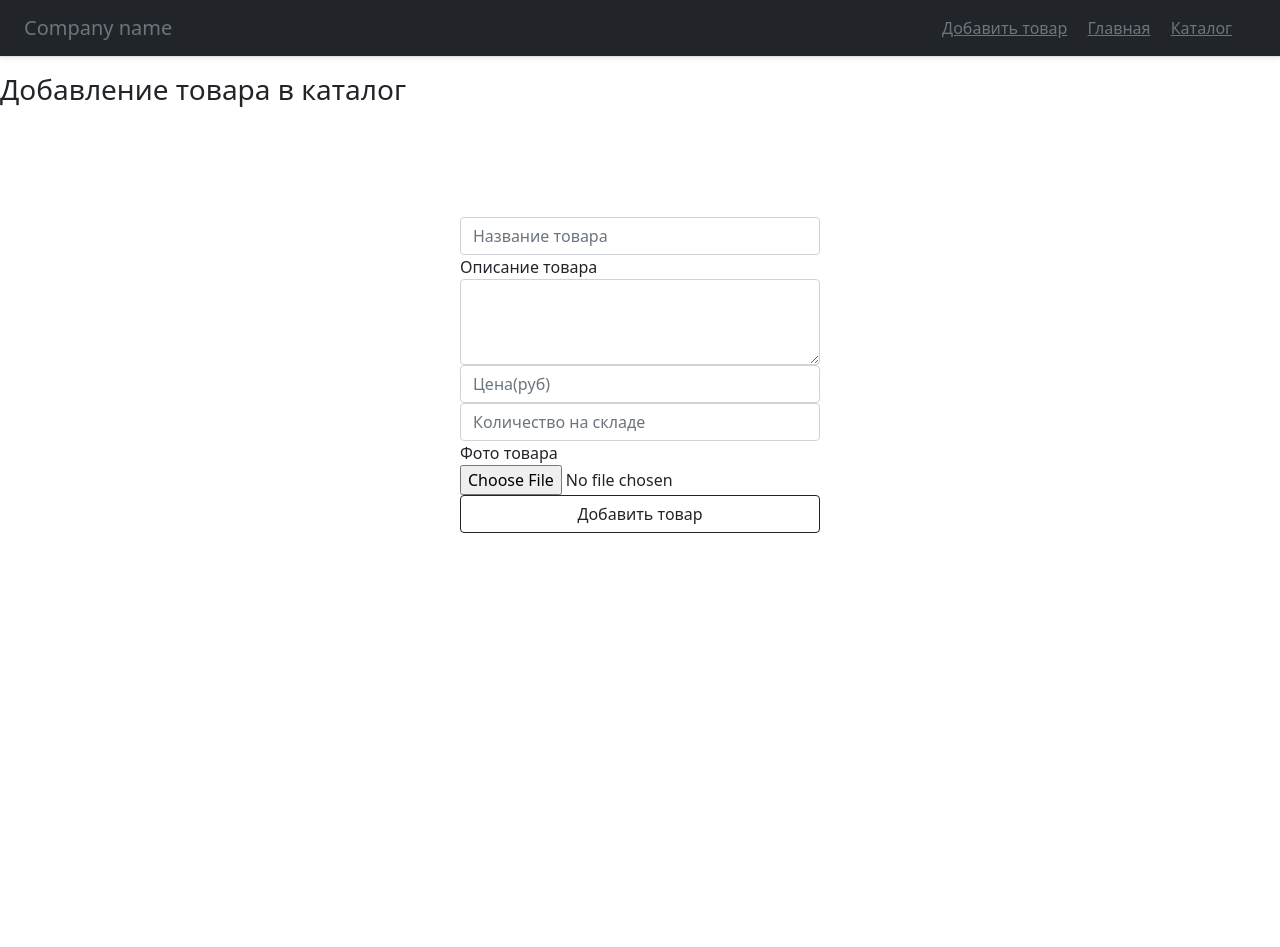
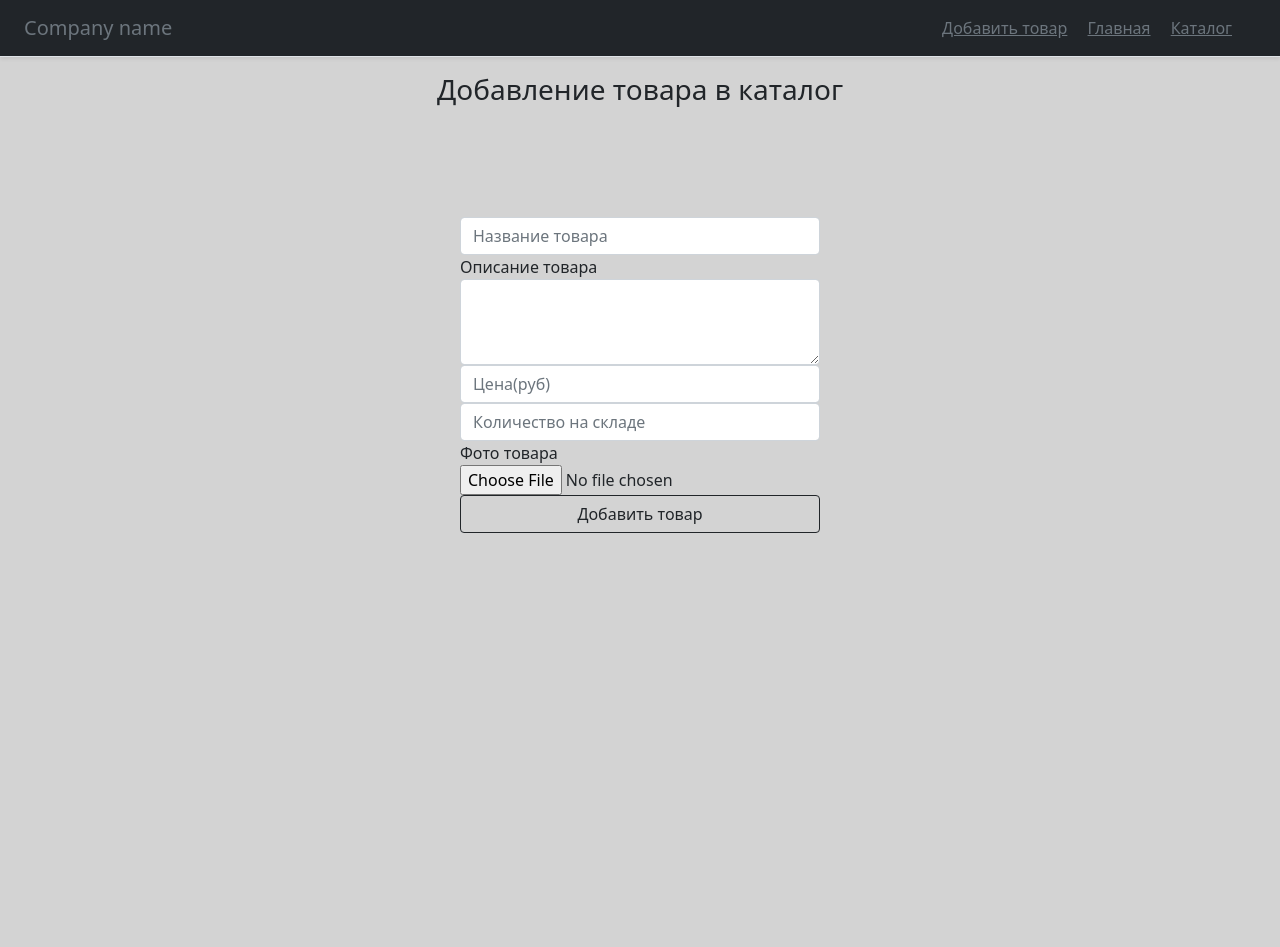
Before and after one commit to delamcon/web, a Flask app: page /admin85367/panel/add_item in a window 1280 px wide. Shown: the top 947 px of the page. Run offline with Flask 2, Linux system fonts and the light colour scheme; a user stored in the database is signed in.

Commit message:
add item design

```diff
--- a/static/css/add_item.css
+++ b/static/css/add_item.css
@@ -1,3 +1,11 @@
+h3 {
+  text-align: center;
+}
+
+body {
+  background-color: lightgrey;
+  }
+
 form {
   position: relative;
   width: 400px;
```
